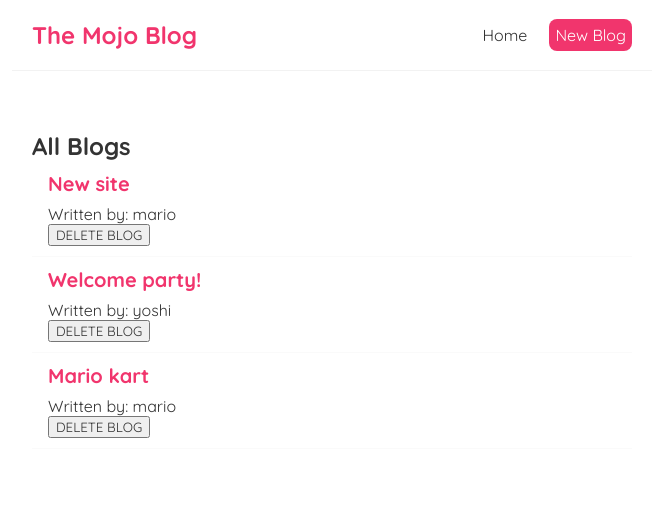
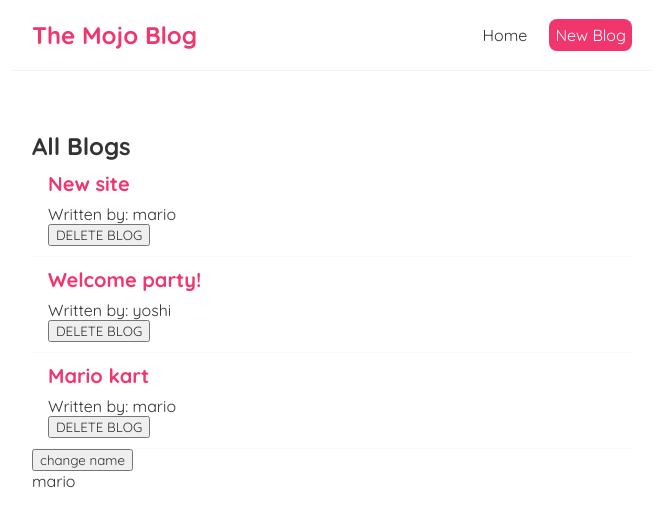
Before and after one commit to TheRealKiraAI/react-blog, a React (Create React App) app in the folder mojo-blog/: page / in a window 1280 px wide. Shown: the top 526 px of the page, without its empty margins (308-971 px from the left). Built offline with nearby package versions, Linux system fonts and the light colour scheme; the HTML template or start-up script is replaced by a standard one.

Commit message:
manipulating data with states

```diff
--- a/mojo-blog/src/Home.js
+++ b/mojo-blog/src/Home.js
@@ -8,21 +8,25 @@
     { title: 'Mario kart', body: 'lorem ipsum...', author: 'mario', id: 3}
   ]);
 
+  const [name, setName] = useState('mario');
+
   const handleDelete = (id) => {
     // false if id doesn't match array and stays in array else true if there is a match to delete item in array
     const newBlogs = blogs.filter(blog => blog.id !== id);
     setBlogs(newBlogs);
   }
 
-  // useEffect re-renders code
+  // useEffect re-renders code whenever name state changes
   useEffect(() => {
     console.log('use effect ran');
-    console.log(blogs);
-  });
+    console.log(name);
+  }, [name]);
 
   return (
     <div className="home">
       <BlogList blogs={blogs} title="All Blogs" handleDelete={handleDelete}/>
+      <button onClick={() => setName('luigi')}> change name </button>
+      <p>{name}</p>
     </div>
    );
 }
```
